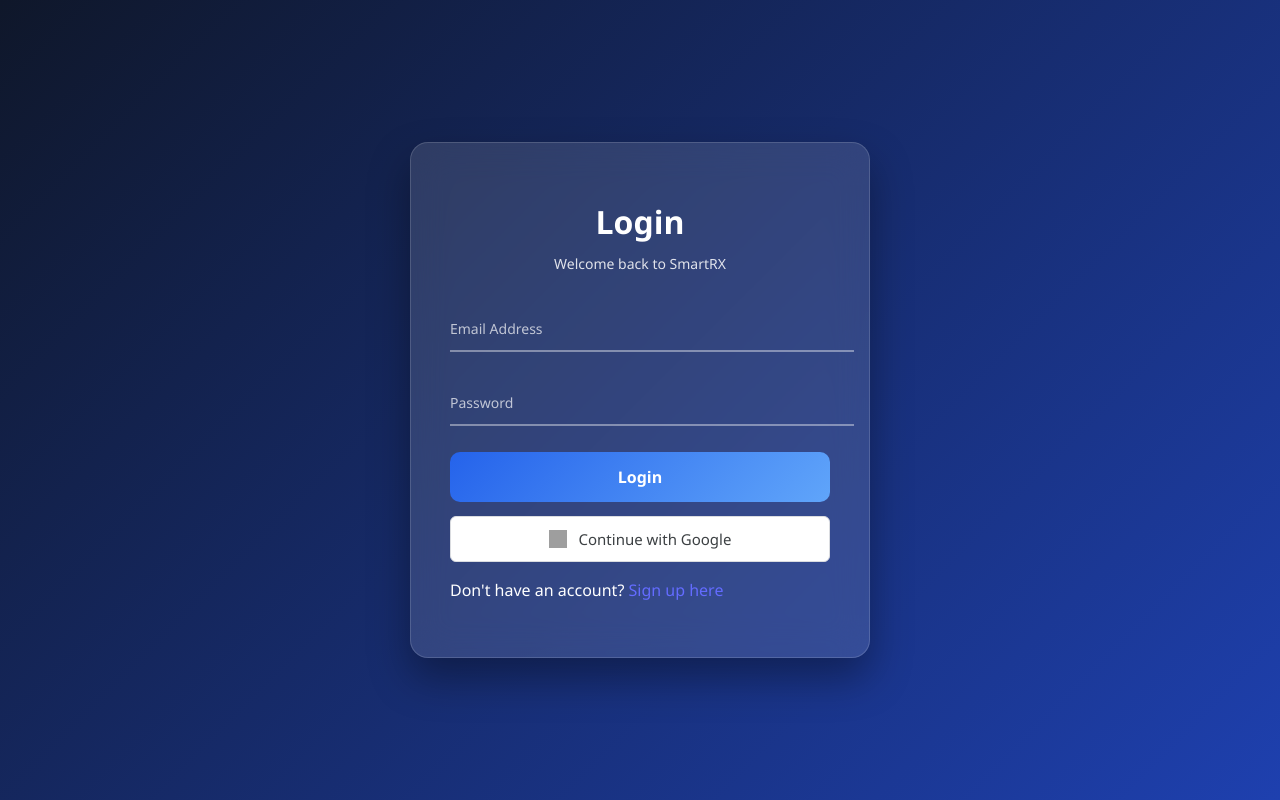
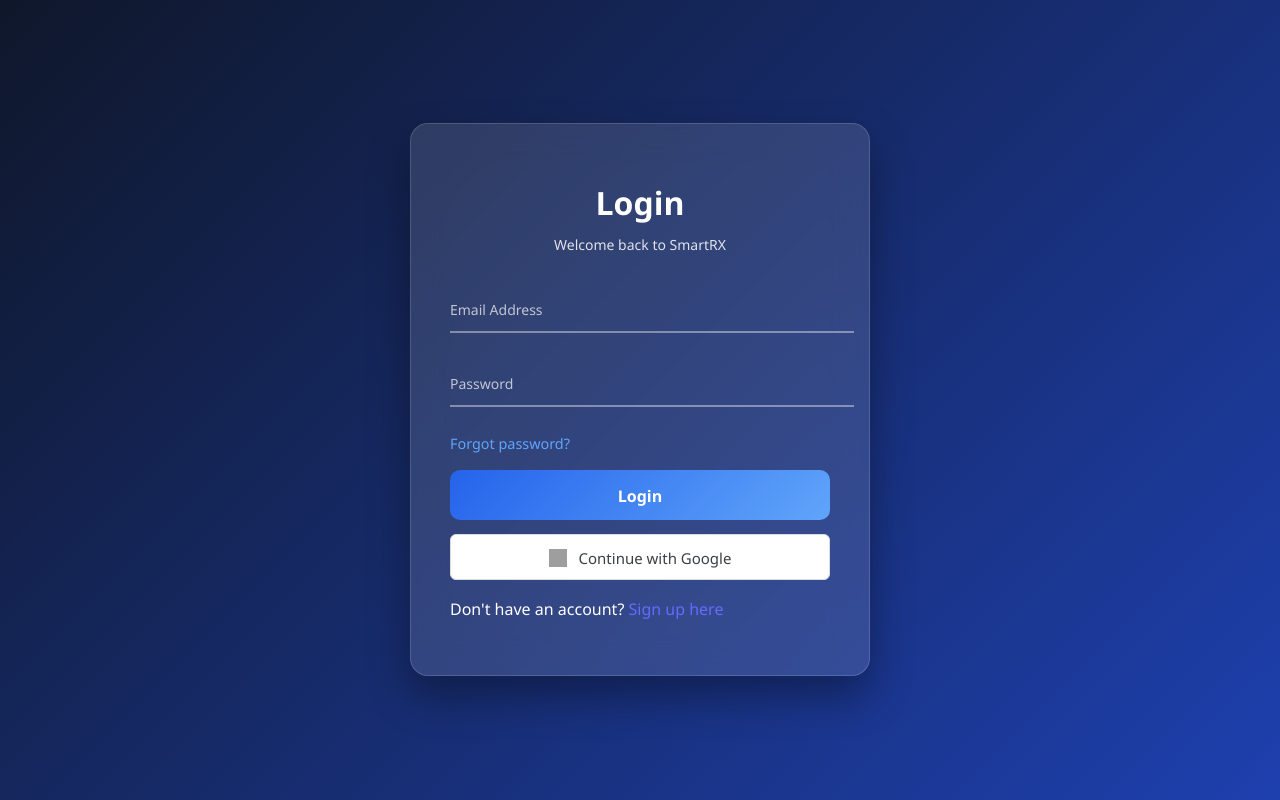
Before and after one commit to apekshhaa/pharmacy, a React (Vite) app in the folder frontend/: page /login in a window 1280 px wide. Built offline with nearby package versions, Linux system fonts and the light colour scheme; no server answers; grey boxes are pictures that could not be loaded.

Commit message:
Added Forgot Password feature

```diff
--- a/frontend/src/components/Login.css
+++ b/frontend/src/components/Login.css
@@ -153,3 +153,18 @@
   width: 18px;
   height: 18px;
 }
+
+
+.forgot-password-link {
+  display: block;
+  text-align: left;   /* 👈 move to left */
+  margin-top: 0.5rem;
+  margin-bottom: 1rem;
+  font-size: 0.9rem;
+  color: #60a5fa;
+  cursor: pointer;
+}
+
+.forgot-password-link:hover {
+  text-decoration: underline;
+}
--- a/frontend/src/pages/Login.jsx
+++ b/frontend/src/pages/Login.jsx
@@ -102,6 +102,8 @@
 import { Link } from "react-router-dom";
 import "../components/Login.css";
 import { loginWithEmail, loginWithGoogle } from "../services/firebaseAuth";
+import { resetPassword } from "../services/firebaseAuth";
+
 
 export default function Login({ setIsAuthenticated, onNavigate }) {
   const [email, setEmail] = useState("");
@@ -144,6 +146,23 @@
     }
   };
 
+  const handleForgotPassword = async () => {
+  if (!email) {
+    setError("Please enter your email to reset password");
+    return;
+  }
+
+  try {
+    await resetPassword(email);
+    setError("");
+    alert("📩 Password reset link sent to your email");
+  } catch (err) {
+    console.error(err);
+    setError("❌ Failed to send reset email");
+  }
+};
+
+
   return (
     <div className="login-page">
       <form className="login-card" onSubmit={handleSubmit}>
@@ -174,6 +193,15 @@
           <label>Password</label>
         </div>
 
+        {/* 🔐 Forgot Password link */}
+        <span
+          className="forgot-password-link"
+          onClick={handleForgotPassword}
+        >
+          Forgot password?
+        </span>
+
+
         <button className="login-btn" disabled={loading}>
           {loading ? "Logging in..." : "Login"}
         </button>
--- a/frontend/src/services/firebaseAuth.js
+++ b/frontend/src/services/firebaseAuth.js
@@ -5,6 +5,7 @@
   signInWithPopup,
   signOut,
   onAuthStateChanged,
+  sendPasswordResetEmail,
 } from "firebase/auth";
 
 import { auth } from "../firebase/firebaseConfig";
@@ -28,3 +29,7 @@
 // Auth listener
 export const onAuthChange = (callback) =>
   onAuthStateChanged(auth, callback);
+
+// 🔐 Forgot Password
+export const resetPassword = (email) =>
+  sendPasswordResetEmail(auth, email);
```
